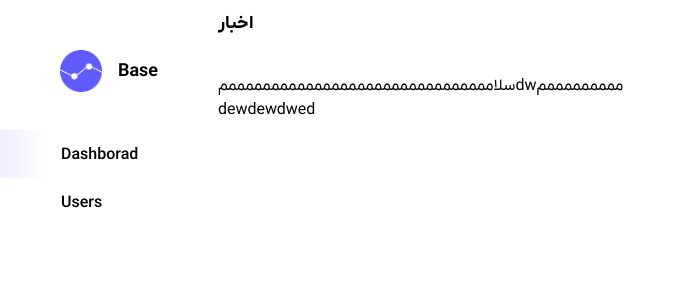
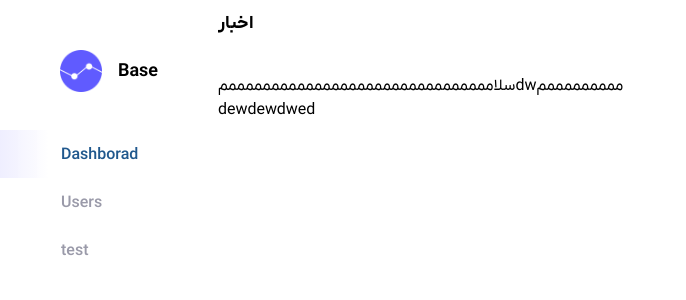
Before and after one commit to javadyousefi1/store-dashboard, a React (Vite) app: page / in a window 1280 px wide. Shown: the top 300 px of the page, without its empty margins (0-686 px from the left). Built offline with nearby package versions, Linux system fonts and the light colour scheme; no server answers.

Commit message:
add animation

```diff
--- a/src/layout/panelLayout/MenuTabs.tsx
+++ b/src/layout/panelLayout/MenuTabs.tsx
@@ -1,27 +1,59 @@
-import IconifyComp from "@/components/shared/IconifyComp"
-import { IconType } from "@/types/icon"
-import { Link } from "react-router-dom"
+import { motion, AnimatePresence } from "framer-motion";
+import IconifyComp from "@/components/shared/IconifyComp";
+import { IconType } from "@/types/icon";
+import { Link } from "react-router-dom";
+import { memo } from "react";
 
 interface IMeunTabs {
-    title: string,
-    route: string,
-    icon: IconType,
-    inRoute?: boolean
+    title: string;
+    route: string;
+    icon: IconType;
+    inRoute?: boolean;
 }
 
 const MenuTabs: React.FC<IMeunTabs> = ({ title, icon, inRoute, route }) => {
-    return <Link to={route} className="h-[48px] flex justify-start items-center gap-x-2 w-full">
+    return (
+        <Link to={route} className="h-[48px] flex justify-start items-center gap-x-2 w-full">
+            <div className="flex justify-center items-center h-full w-[53px] backdrop-blur-lg relative">
+                <motion.div
+                    initial={{ color: "#9a9aa9" }}
+                    animate={{ color: inRoute ? "var(--color-primary)" : "#9a9aa9" }}
+                    transition={{ duration: 0.3 }}
+                    style={{ color: inRoute ? "var(--color-primary)" : "#9a9aa9" }}
+                >
+                    <IconifyComp color={inRoute ? "var(--color-primary)" : "#9a9aa9"} icon={icon} size="3xl" />
+                </motion.div>
+                <div className={`${inRoute ? "test" : ""}`}></div>
+            </div>
 
+            {/* Title text with conditional rendering and animation */}
+            <AnimatePresence mode="wait">
+                {inRoute ? (
+                    <motion.p
+                        key="active-title"
+                        className="relative top-[1px] font-semibold"
+                        initial={{ opacity: 0 }}
+                        animate={{ opacity: 1, color: "var(--color-primary)" }}
+                        exit={{ opacity: 0 }}
+                        transition={{ duration: 0.3 }}
+                    >
+                        {title}
+                    </motion.p>
+                ) : (
+                    <motion.p
+                        key="inactive-title"
+                        className="relative top-[1px] font-semibold"
+                        initial={{ opacity: 0 }}
+                        animate={{ opacity: 1, color: "#9a9aa9" }}
+                        exit={{ opacity: 0 }}
+                        transition={{ duration: 0.3 }}
+                    >
+                        {title}
+                    </motion.p>
+                )}
+            </AnimatePresence>
+        </Link>
+    );
+};
 
-        <div className={` flex justify-center items-center h-full  w-[53px] backdrop-blur-lg relative`}>
-            <IconifyComp color={`${inRoute ? "var(--color-primary)" : "#9a9aa9"}`} icon={icon} size="3xl" />
-            <div className={`${inRoute ? "test" : ""}`}></div>
-        </div>
-
-        <p className={`relative top-[1px] font-semibold ${inRoute ? "var(--color-primary)" : "#9a9aa9"}`}>{title}</p>
-
-    </Link>
-}
-
-
-export default MenuTabs
+export default memo(MenuTabs);
--- a/src/layout/panelLayout/Sidebar.tsx
+++ b/src/layout/panelLayout/Sidebar.tsx
@@ -17,6 +17,7 @@ const Sidebar = () => {
     const navList: nav[] = [
         { title: "Dashborad", route: "/", iconName: "dashboard" },
         { title: "Users", route: "/users", iconName: "users" },
+        { title: "test", route: "/test", iconName: "users" },
     ]
 
     return (
```
